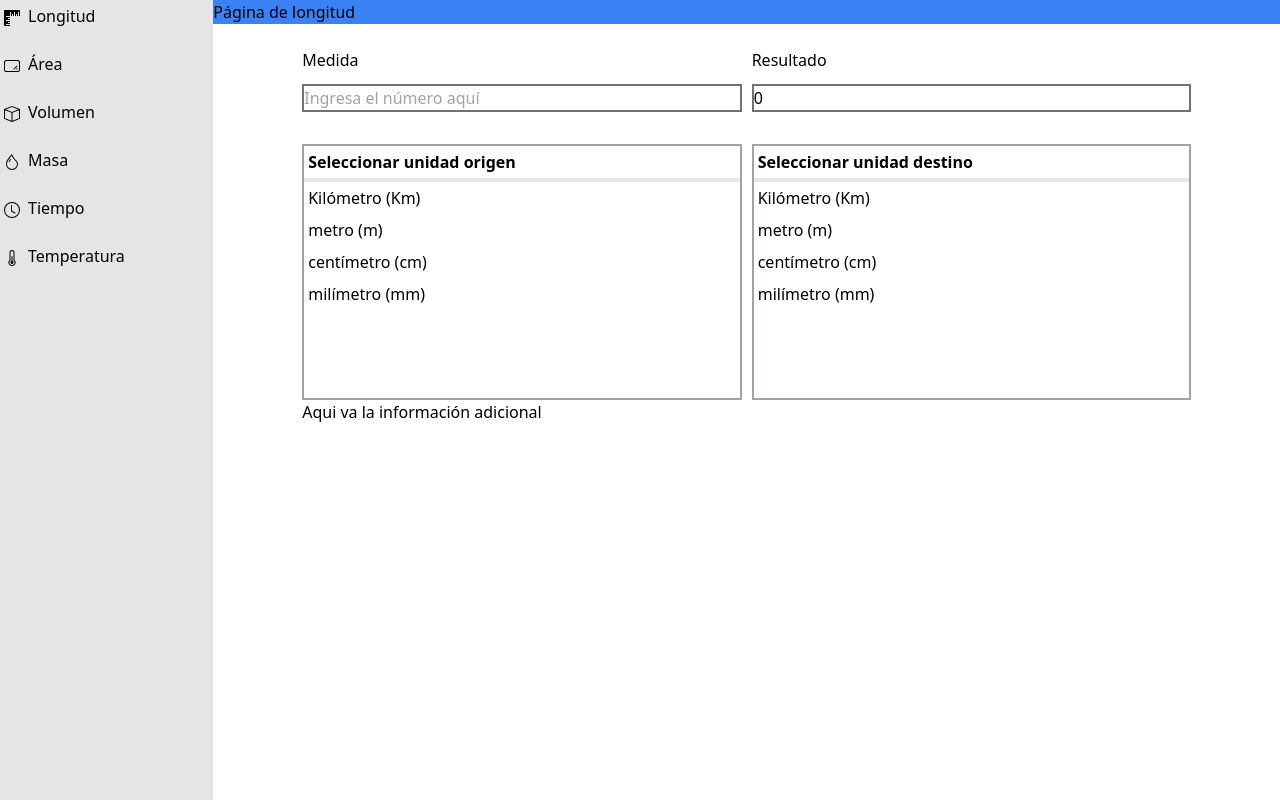
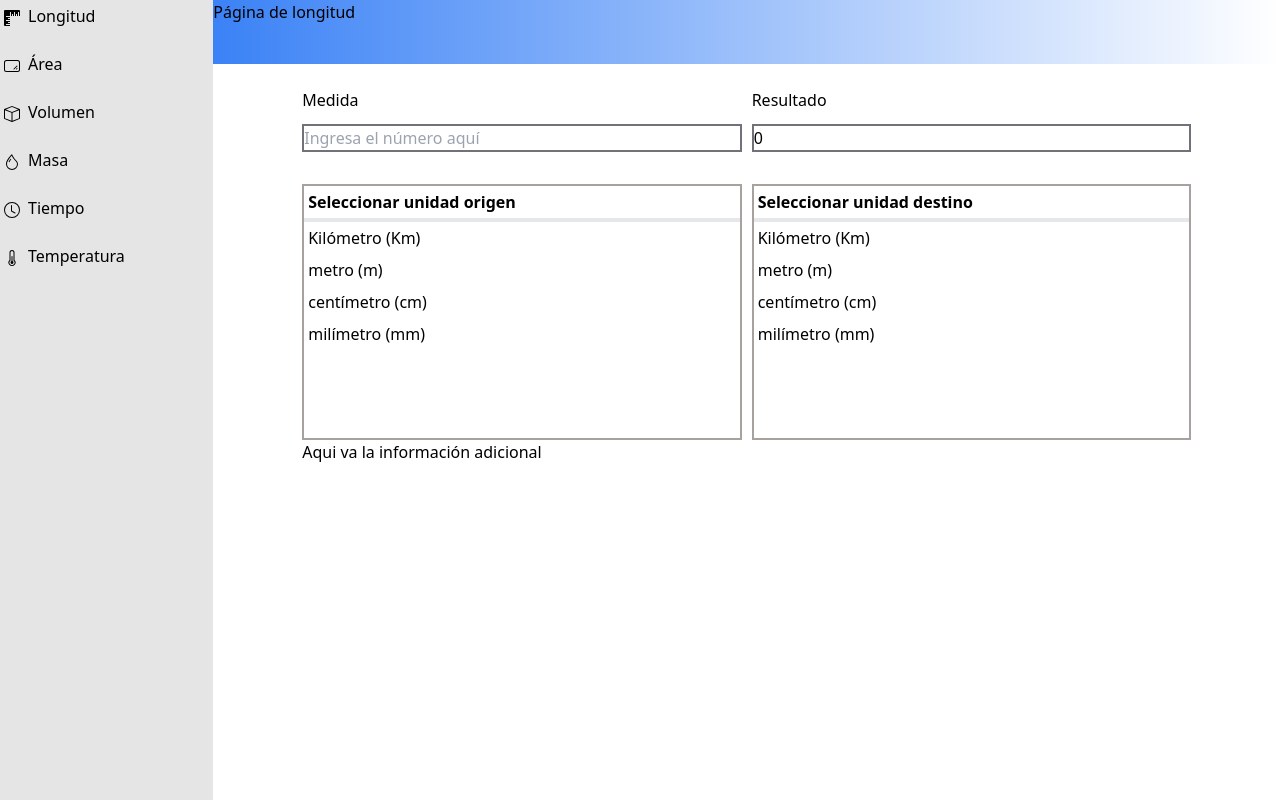
Before and after one commit to carlosfpj/unitconverter, a React (Create React App) app: page / in a window 1280 px wide. Built offline with nearby package versions, Linux system fonts and the light colour scheme.

Commit message:
se agregan fonts al head

```diff
--- a/public/index.html
+++ b/public/index.html
@@ -11,6 +11,9 @@
     />
     <link rel="apple-touch-icon" href="%PUBLIC_URL%/logo192.png" />
     <link rel="manifest" href="%PUBLIC_URL%/manifest.json" />
+    <link rel="preconnect" href="https://fonts.googleapis.com">
+    <link rel="preconnect" href="https://fonts.gstatic.com" crossorigin>
+    <link href="https://fonts.googleapis.com/css2?family=Commissioner&family=Dancing+Script&display=swap" rel="stylesheet">
 
     <title>React App</title>
   </head>
--- a/src/MainToolbar.js
+++ b/src/MainToolbar.js
@@ -1,7 +1,9 @@
 function MainToolbar (props) {
   return (
-    <div className="h-6 bg-blue-500">
-      <h3>Página de {props.titulo}</h3>
+    <div className="bg-gradient-to-r from-blue-500 to-white">
+      <div className="h-16">
+        <h3>Página de {props.titulo}</h3>
+      </div>
     </div>
   )
 }
--- a/src/Units.js
+++ b/src/Units.js
@@ -57,7 +57,6 @@
   }
 
   function getLongEcuations(origen, destino) {
-    //console.log("origen es: " + origen + ", el destino es: " + destino);
     if(origen === destino) {
       return setResult(number);
     }
```
